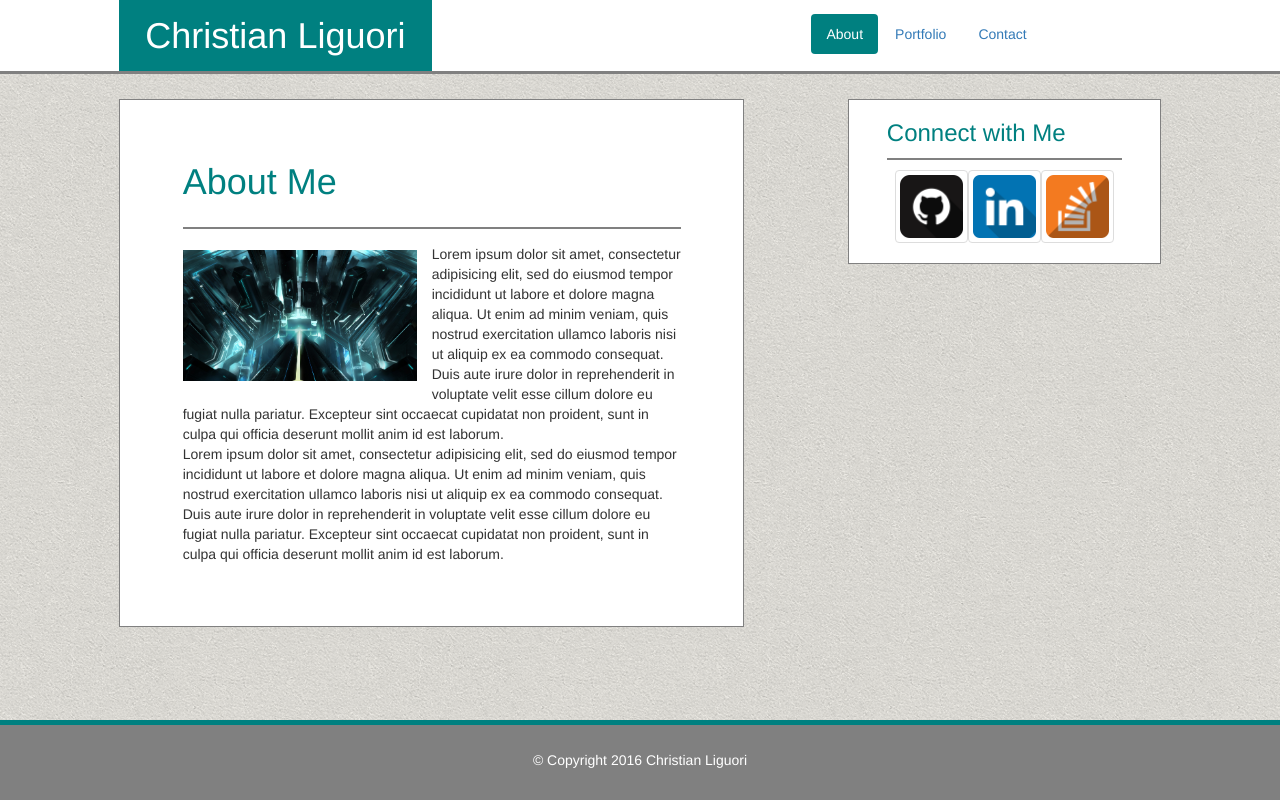
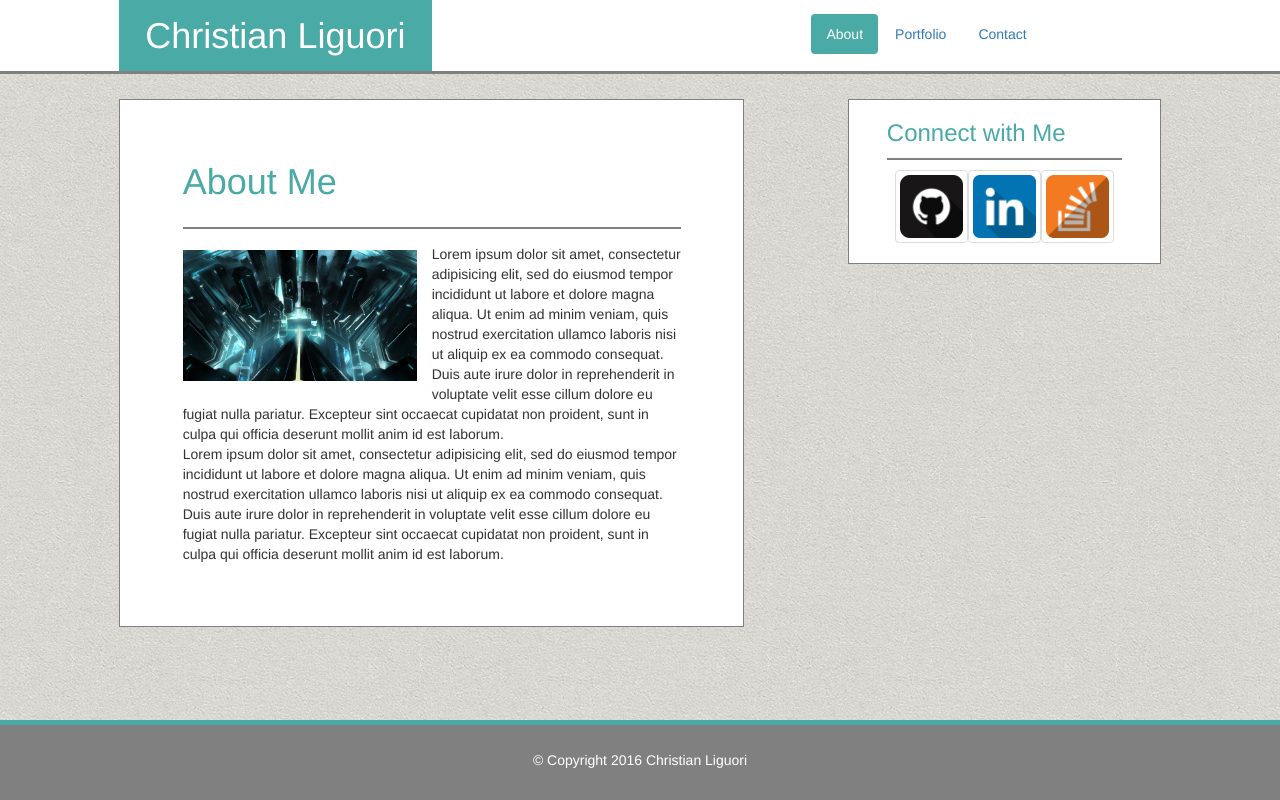
Before and after one commit to cl2112/Bootstrap-Portfolio, a PHP site: page /index.php in a window 1280 px wide. Run offline with PHP 8.4, Linux system fonts and the light colour scheme.

Commit message:
changed the teal color placeholders to the hex value provided.

```diff
--- a/style.css
+++ b/style.css
@@ -26,7 +26,7 @@ body {
 	padding: 0;
 }
 .headClass h1 {
-	background-color: teal;
+	background-color: #4aaaa5;
 	color: white;
 	text-align: center;
 	margin: 0;
@@ -47,7 +47,7 @@ body {
 	margin-bottom: 3%;
 }
 .mainClass h1 {
-	color: teal;
+	color: #4aaaa5;
 	border-bottom: 2px solid grey;
 	padding-bottom: 5%;
 	margin-top: 0;
@@ -67,7 +67,7 @@ body {
 	background-color: white;
 }
 .connectClass h3 {
-	color: teal;
+	color: #4aaaa5;
 	border-bottom: 2px solid grey;
 	padding-bottom: 5%;
 }
@@ -75,14 +75,14 @@ body {
 	text-align: center;
 	padding: 25px;
 	background-color: grey;
-	border-top: 5px solid teal;
+	border-top: 5px solid #4aaaa5;
 	color: white;
 }
 .bodyClass {
 	margin-bottom: 5%;
 }
 .nav-pills>li.active>a {
-	background-color: teal;
+	background-color: #4aaaa5;
 }
 .thumbClass {
 	margin: 0 -3%;
```
